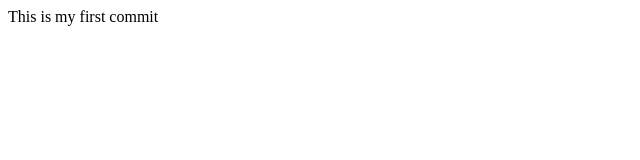
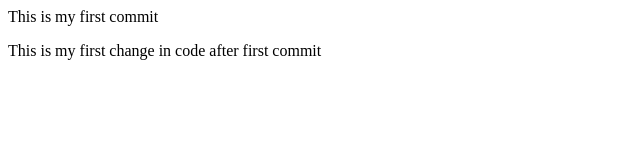
Before and after one commit to Mohammad-Aakhil/Git-Practice, a plain HTML site: page INDEX.HTML in a window 1280 px wide. Shown: the whole page, without its empty margins (0-640 px from the left). Drawn offline with Linux system fonts and the light colour scheme.

Commit message:
second commit

```diff
--- a/INDEX.HTML
+++ b/INDEX.HTML
@@ -1 +1,3 @@
 <p> This is my first commit </p>
+
+<p> This is my first change in code after first commit </p>
```
